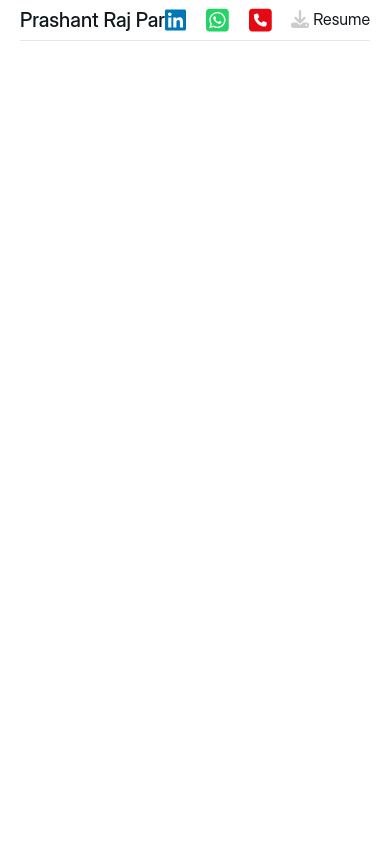
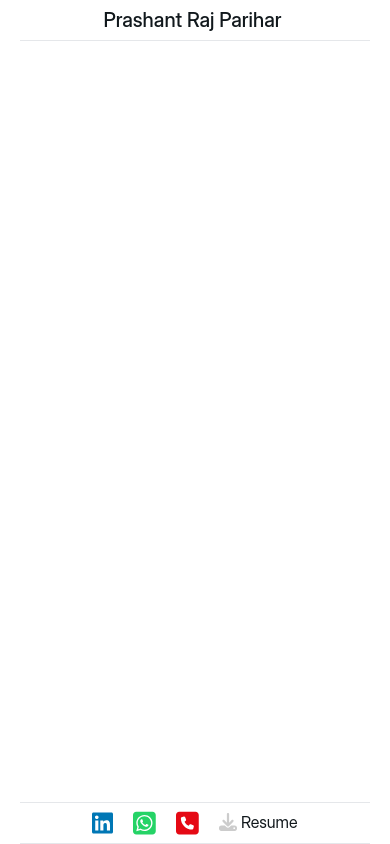
Before and after one commit to pariharprashantraj/portfolio, a React (Create React App) app: page / in a window 390 px wide. Built offline with nearby package versions, Linux system fonts and the light colour scheme.

Commit message:
changes for mobile

```diff
--- a/src/components/header.js
+++ b/src/components/header.js
@@ -69,21 +69,8 @@ const Header = () => {
     }
   };
 
-  return (
+  const renderConnectIcons = () => (
     <>
-      <header className="nav">
-        <div className="pagePadding">
-          <div className="container">
-            <div className="navInner flex jcsb portfolioHeader">
-              <div
-                className={`name ${!showBorder ? "no-border" : ""}`}
-                onMouseEnter={handleMouseEnter}
-                onMouseLeave={handleMouseLeave}
-              >
-                {displayText}
-              </div>
-
-              <div className="flex iconContainer">
       <div className={`flex ${isShaking ? "shaking" : ""}`}>
         <a
           href="https://www.linkedin.com/in/prashant-raj-parihar-872188103/"
@@ -134,11 +121,38 @@ const Header = () => {
           </div>
         </a>
       </div>
+    </>
+  );
+  return (
+    <>
+      <header className="nav">
+        <div className="pagePadding">
+          <div className="container">
+            <div className="navInner flex jcsb mc">
+              <div
+                className={`name ${!showBorder ? "no-border" : ""}`}
+                onMouseEnter={handleMouseEnter}
+                onMouseLeave={handleMouseLeave}
+              >
+                {displayText}
+              </div>
+              <div className="flex iconContainer">{renderConnectIcons()}</div>
+            </div>
+          </div>
+        </div>
+      </header>
+
+      <footer className="nav navFooter footer">
+        <div className="pagePadding w100">
+          <div className="container">
+            <div className="navInner footerNavInner flex ">
+              <div className="flex iconContainer footer">
+                {renderConnectIcons()}
               </div>
             </div>
           </div>
         </div>
-      </header>
+      </footer>
     </>
   );
 };
--- a/src/components/style.css
+++ b/src/components/style.css
@@ -24,6 +24,12 @@
   backdrop-filter: blur(12px);
   transition: background-color 0.2s, color 0.2s;
 }
+
+.navFooter {
+  bottom: 0;
+  top: auto;
+}
+
 .pagePadding {
   padding-right: 20px;
   padding-left: 20px;
@@ -42,6 +48,10 @@
   border-bottom: 1px solid rgba(2, 23, 53, 0.1);
   transition: border-color 0.2s;
   min-height: 28px;
+}
+
+.footerNavInner {
+  border-top: 1px solid rgba(2, 23, 53, 0.1);
 }
 .name {
   font-size: 20px;
@@ -106,6 +116,10 @@
   }
 }
 
+.footer {
+  display: none;
+}
+
 /* Apply shake animation */
 .shaking {
   display: inline-block; /* Needed for transform to work */
@@ -129,3 +143,20 @@
   align-items: center;
   gap: 5px; /* Adds space between icon and text */
 }
+
+.w100 {
+  width: 100%;
+}
+
+@media (max-width: 768px) {
+  /* Center the name at the top */
+  .iconContainer {
+    display: none;
+  }
+  .footer {
+    display: flex;
+  }
+  .mc {
+    justify-content: center;
+  }
+}
```
Lines whose indentation alone changed are shown as unchanged.
